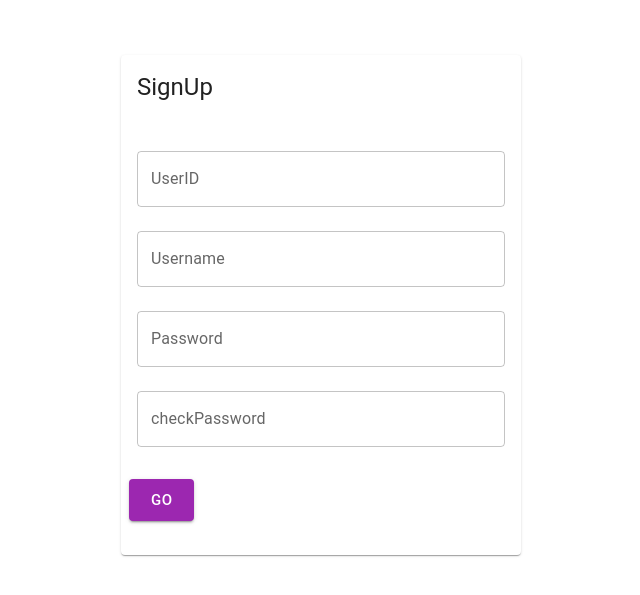
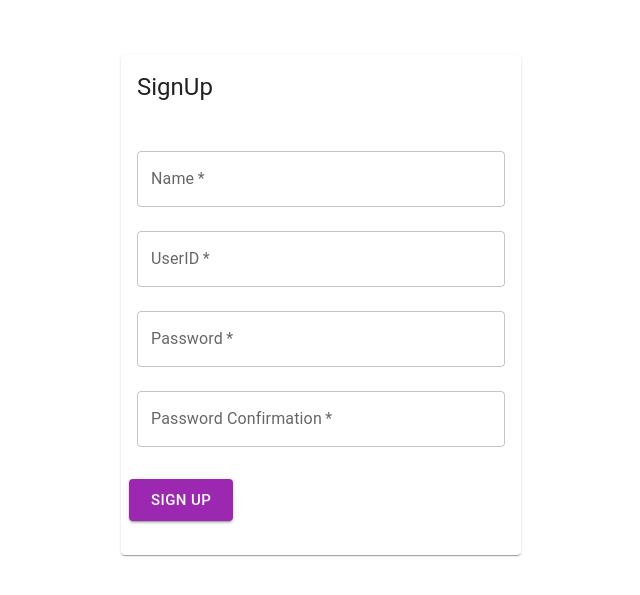
Before and after one commit to claustra01/OUNSE-frontend, a React (Create React App) app: page /signup in a window 1280 px wide. Shown: the part 105-700 px from the top of the page, without its empty margins (319-959 px from the left). Built offline with nearby package versions, Linux system fonts and the light colour scheme; no server answers.

Commit message:
TopPageページ遷移完

```diff
--- a/package.json
+++ b/package.json
@@ -15,6 +15,7 @@
     "@types/node": "^16.18.13",
     "@types/react": "^18.0.28",
     "@types/react-dom": "^18.0.11",
+    "@types/react-router-dom": "^5.3.3",
     "axios": "^1.3.4",
     "react": "^18.2.0",
     "react-dom": "^18.2.0",
--- a/src/App.css
+++ b/src/App.css
@@ -46,5 +46,5 @@
 }
 
 .loginButton{
-  margin:
+  margin: 0;
 }
--- a/src/pages/LogIn/LogIn.tsx
+++ b/src/pages/LogIn/LogIn.tsx
@@ -8,15 +8,28 @@ import {
     TextField,
   } from "@mui/material";
   import { memo } from "react";
+  import { useState } from 'react'
+  import axios from 'axios'
+  import { redirect } from 'react-router'
+  import { DEFAULT_MAX_VERSION } from "tls";
+  import React from "react";
+
 
   export const LogIn = memo(() => {
-    const cardStyle = {
+     const cardStyle = {
       display: "block",
       transitionDuration: "0.3s",
       height: "450px",
-      width: "400px",
-      variant: "outlined",
-    };
+       width: "400px",
+       variant: "outlined",
+     };
+
+        const [value, setValue] = useState('');
+        const [userID, setUserID] = useState('');
+        const [password, setPassword] = useState('');
+
+
+
 
     return (
       <Box
@@ -31,26 +44,30 @@ import {
             <div>
               <TextField
                 fullWidth
+                required
                 id="userID"
                 type="userID"
                 label="UserID"
                 placeholder="UserID"
                 margin="normal"
+                onChange={(e) => setUserID(e.target.value)}
               />
               <TextField
                 fullWidth
+                required
                 id="password"
                 type="password"
                 label="Password"
                 placeholder="Password"
                 margin="normal"
+                onChange={(e) => setPassword(e.target.value)}
               />
             </div>
           </CardContent>
           <CardActions>
             <div className="Button">
                 <div className="loginButton">
-                    <Button variant="contained" size="large" color="secondary">
+                    <Button variant="contained" size="large" color="secondary" onClick={(e) => console.log(e.currentTarget.value)}>
                     GO
                     </Button>
                 </div>
@@ -58,5 +75,6 @@ import {
           </CardActions>
         </Card>
       </Box>
+
     );
-  });
+  })
--- a/src/pages/SignUp/SignUp.tsx
+++ b/src/pages/SignUp/SignUp.tsx
@@ -1,15 +1,10 @@
-import {
-    Box,
-    Button,
-    Card,
-    CardActions,
-    CardContent,
-    CardHeader,
-    TextField,
-  } from "@mui/material";
-  import { memo } from "react";
+import { Box, Button, Card, CardActions, CardContent, CardHeader, TextField } from "@mui/material";
+import axios from "axios";
+import { useState } from "react";
+import { useNavigate } from 'react-router-dom'
 
-  export const SignUp = memo(() => {
+export const SignUp = () => {
+
     const cardStyle = {
       display: "block",
       transitionDuration: "0.3s",
@@ -17,6 +12,50 @@ import {
       width: "400px",
       variant: "outlined",
     };
+
+    const [name, setName] = useState('')
+    const [userID, setUserID] = useState('')
+    const [password, setPassword] = useState('')
+    const [passwordConfirmation, setPasswordConfirmation] = useState('')
+
+    const [errorMessage, setErrorMessage] = useState('')
+    const navigate = useNavigate()
+
+    const clickSignUp = async () => {
+
+      // 入力エラー
+      if (name === '') {
+        setErrorMessage('Name is empty')
+        return
+      } else if (userID === '') {
+        setErrorMessage('UserID is empty')
+        return
+      } else if (password === '') {
+        setErrorMessage('password is empty')
+        return
+      } else if (password !== passwordConfirmation) {
+        setErrorMessage('Password does not match')
+        return
+      }
+
+      // 登録処理
+      const res = await axios.post('signup', {
+        user_id: userID,
+        name: name,
+        password: password
+      })
+      const obj = JSON.parse(JSON.stringify(res));
+      console.log(obj.data)
+
+      // エラー処理
+      if (obj.data.Status === false) {
+        setErrorMessage(obj.data.Message)
+        return
+      }
+
+      // 成功時リダイレクト
+      navigate('/login')
+    }
 
     return (
       <Box
@@ -29,46 +68,59 @@ import {
           <CardHeader title="SignUp" />
           <CardContent>
             <div>
+            <TextField
+                fullWidth
+                required
+                id="name"
+                label="Name"
+                placeholder="Name"
+                margin="normal"
+                onChange={((e)=>{setName(e.target.value)})}
+              />
               <TextField
                 fullWidth
+                required
                 id="userID"
-                type="userID"
                 label="UserID"
                 placeholder="UserID"
                 margin="normal"
+                onChange={((e)=>{setUserID(e.target.value)})}
               />
               <TextField
                 fullWidth
-                id="userName"
-                type="userName"
-                label="Username"
-                placeholder="Username"
-                margin="normal"
-              />
-              <TextField
-                fullWidth
+                required
                 id="password"
                 type="password"
                 label="Password"
                 placeholder="Password"
                 margin="normal"
+                onChange={((e)=>{setPassword(e.target.value)})}
               />
               <TextField
                 fullWidth
-                id="checkpassword"
-                type="checkpassword"
-                label="checkPassword"
-                placeholder="checkPassword"
+                required
+                id="password_confirmation"
+                type="password"
+                label="Password Confirmation"
+                placeholder="Password Confirmation"
                 margin="normal"
+                onChange={((e)=>{setPasswordConfirmation(e.target.value)})}
               />
             </div>
           </CardContent>
           <CardActions>
-            <Button variant="contained" size="large" color="secondary">
-              Go
+            <Button
+              variant="contained"
+              size="large"
+              color="secondary"
+              onClick={clickSignUp}
+            >
+              Sign Up
             </Button>
           </CardActions>
+          {errorMessage}
         </Card>
       </Box>
     );
-  });
+
+};
--- a/src/pages/Top/Top.tsx
+++ b/src/pages/Top/Top.tsx
@@ -1,10 +1,12 @@
 import { useState, useEffect, useContext, useReducer, useLayoutEffect } from 'react';
 import Button from '@mui/material/Button';
+import { useNavigate } from "react-router-dom";
+
 
 
 const useWindowSize = () => {
     const [size, setSize] = useState(0)
-    useLayoutEffect(() => {
+        useLayoutEffect(() => {
         const updateSize = () => {
             setSize(window.innerWidth)
         }
@@ -15,20 +17,38 @@ const useWindowSize = () => {
     return size
 }
 
+// const Navbar:React.FC = () => {
+//     return (
+//         <div className="nav-bar">
+//             <Link to="./pages/LogIn/LogIn" className="nav-link">LogIn</Link>
+//             <Link to= './pages/SignUp/SignUp' className="nav-link">SignUp</Link>
+//         </div>
+//     )
+// }
+// export default Navbar;
+
+
 
 
 export function Top() {
+    const navigate = useNavigate()
+        const clickLogIn = async () => {
+            navigate('/login')
+        }
+        const clickSignUp = async () => {
+            navigate('/SignUp')
+        }
 
     return (
         <div className="Button" >
             <div className="itemCenter" >
                 <Button className="marginAuto" size="large"　sx={{m:"20em auto 5em auto", height: "5em", justifyContent: "center", alignItems: "center", display:"flex"}}
-                variant="contained" disableElevation>
+                variant="contained" disableElevation　onClick={clickLogIn}>
                 &#x1F510;　　LogIn　　&#x1F511;
                 </Button>
                 <Button sx={{m:"0 auto 10em auto", height: "5em", justifyContent: "center", alignItems: "center", display:"flex"}}
-                variant="contained" disableElevation>
-                SignUp
+                variant="contained" disableElevation onClick={clickSignUp}>
+                &#x1F510;　　SignUp　　&#x1F510;;
                 </Button>
 
             </div>
```
Also changed, not shown: 1 other file (tests, documents, lock files or other folders).
